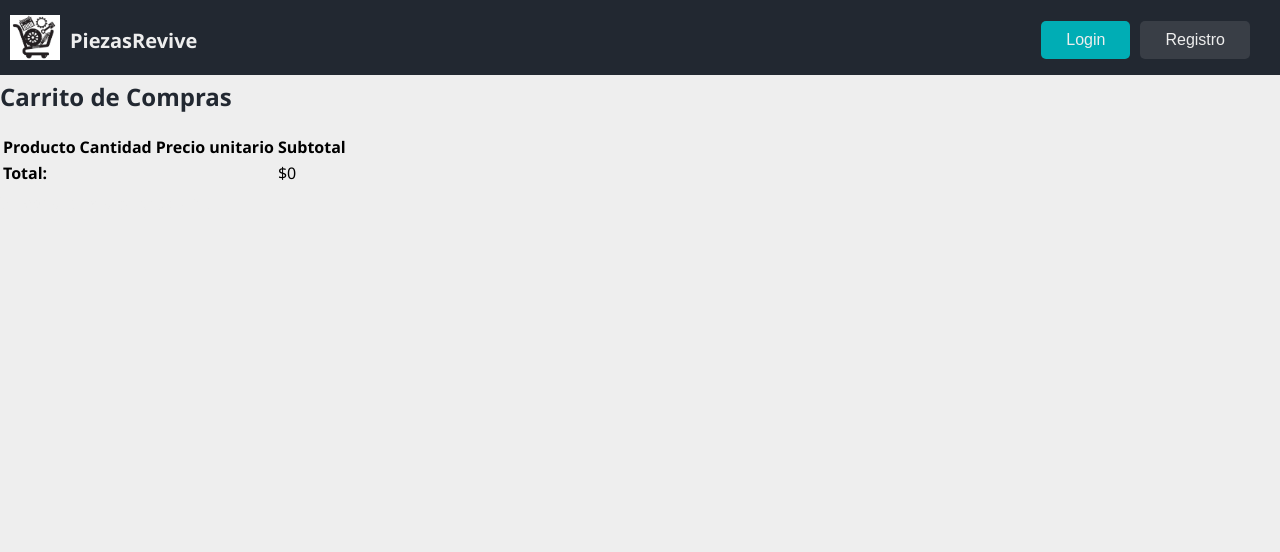
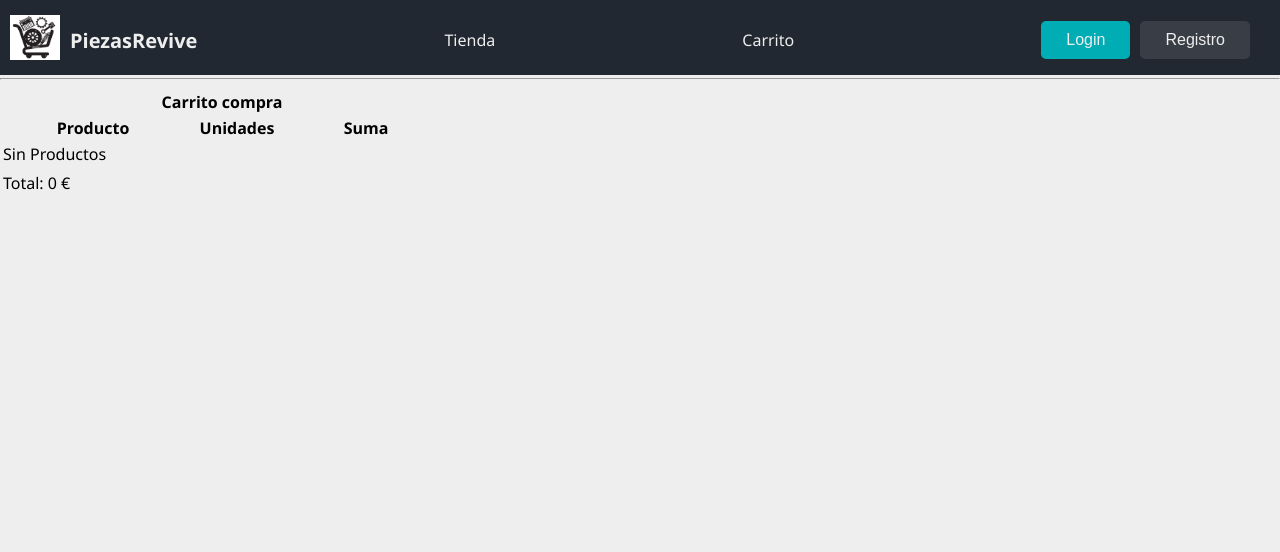
Before and after one commit to diegarlin/piezasRevive, a Django app: page /carrito/ in a window 1280 px wide. Shown: the top 552 px of the page. Run offline with Django 4.2, Linux system fonts and the light colour scheme; data that the repository does not hold is empty; parts of the project's set-up code (start-up, migrations or seed data) failed here and were passed over; some libraries are stand-ins or nearby versions.

Commit message:
Agregar, Quitar y Ver carrito de compra

```diff
--- a/carrito/admin.py
+++ b/carrito/admin.py
@@ -1,4 +1,4 @@
 from django.contrib import admin
-from .models import ItemCarrito
+#from .models import ItemCarrito
 
-admin.site.register(ItemCarrito)
+#admin.site.register(ItemCarrito)
--- /dev/null
+++ b/carrito/carrito.py
@@ -0,0 +1,69 @@
+from decimal import Decimal
+
+class Carrito:
+    def __init__(self, request):
+        self.request=request
+        self.session=request.session
+        carrito=self.session.get("carrito")
+        if not carrito:
+            carrito=self.session["carrito"]={}
+        #else:
+        self.carrito=carrito
+
+    def agregar(self, producto):
+        if not 'cantidad' in self.request.GET or self.request.GET['cantidad'] == '':
+            cantidad = 1
+        else:
+            cantidad = abs(int(self.request.GET['cantidad']))
+
+        if(str(producto.id) not in self.carrito.keys()):
+            self.carrito[producto.id]={
+                "videojuego_id":producto.id,
+                "nombre":producto.nombre,
+                "categoria":producto.categoria,
+                "marca":producto.marca,
+                "descripcion":producto.descripcion,
+                "precio": str(producto.precio*cantidad),
+                "cantidad":cantidad,
+                "imagen":producto.imagen,
+                "stock":producto.stock
+            }
+        else:
+            for key, value in self.carrito.items():
+                if key==str(producto.id):
+                    value["cantidad"]=value["cantidad"]+cantidad
+                    value["precio"]=float(value["precio"])+producto.precio*cantidad
+                    break
+        self.guardar_carrito()
+
+    def restar(self, producto):
+        if not 'cantidad' in self.request.GET or self.request.GET['cantidad'] == '':
+            cantidad = 1
+        else:
+            cantidad = abs(int(self.request.GET['cantidad']))
+
+        for key, value in self.carrito.items():
+                if key==str(producto.id):
+                    value["cantidad"]=value["cantidad"]-cantidad
+                    value["precio"]=float(value["precio"])-producto.precio*cantidad
+                    if value["cantidad"]<1:
+                        self.eliminar(producto)
+                    break
+        self.guardar_carrito()
+
+    def precio_total(self):
+        return sum(float(value['precio']) * value['cantidad'] for value in self.carrito.values())
+
+    def guardar_carrito(self):
+        self.session["carrito"]=self.carrito
+        self.session.modified=True
+
+    def eliminar(self, producto):
+        producto.id=str(producto.id)
+        if producto.id in self.carrito:
+            del self.carrito[producto.id]
+            self.guardar_carrito()
+
+    def limpiar_carrito(self):
+        self.session["carrito"]={}
+        self.session.modified=True
--- a/carrito/templates/carrito.html
+++ b/carrito/templates/carrito.html
@@ -5,33 +5,115 @@
 
 {% block content %}
 
-<h2>Carrito de Compras</h2>
-<table>
+<table class="table table-bordered">
+
   <thead>
+
     <tr>
-      <th>Producto</th>
-      <th>Cantidad</th>
-      <th>Precio unitario</th>
-      <th>Subtotal</th>
+      <hr>
+      <th colspan="3" class="text-center">
+        Carrito compra
+      </th>
+
     </tr>
+
+    <tr>
+
+      <th style="width: 180px;">Producto</th>
+      <th style="width: 100px;">Unidades</th>
+      <th style="width: 150px;">Suma</th>
+
+
+
+    </tr>
+
+
+
   </thead>
+
   <tbody>
-    {% for item in carrito %}
-      <tr>
-        <td>{{ item.producto.nombre }}</td>
-        <td>{{ item.cantidad }}</td>
-        <td>${{ item.producto.precio }}</td>
-        <td>${{ item.subtotal }}</td>
-      </tr>
+    {% if request.session.carrito.items %}
+
+    {% for key, value in request.session.carrito.items %}
+
+    <tr class="text-center">
+
+      <td>{{value.nombre}}</td>
+      <td style="text-align: center;">{{value.cantidad}}</td>
+      <td>
+
+        {{value.precio}} €
+
+
+      </td>
+
+
+    </tr>
+
+
+
     {% endfor %}
+
+    {% else %}
+
+    <tr>
+
+      <td colspan="3">
+        <div class="alert alert-danger text-center">
+
+          Sin Productos
+        </div>
+      </td>
+
+
+    </tr>
+
+
+    {% endif %}
+
+
+
+
   </tbody>
+  <hr>
   <tfoot>
+
     <tr>
-      <td colspan="3"><strong>Total:</strong></td>
-      <td>${{ total }}</td>
+
+      <td colspan="3">
+        Total: {{carrito.precio_total}} €
+
+      </td>
+      <td colspan="3" style="text-align: center;">
+
+        <a href="{% url 'carrito:limpiar' %}" class="text-center">Limpiar Carrito</a>
+
+      </td>
+
     </tr>
+    <tr>
+
+
+    </tr>
+
+    {% if request.session.cesta.items %}
+    <tr>
+
+      <td colspan="3" style="text-align: center;">
+
+        <a href="{% url 'pedidos:hacer_pedido' %}" class="btn btn-sm btn-success">Hacer pedido</a>
+
+
+      </td>
+
+    </tr>
+    {% endif %}
+
   </tfoot>
+
+
+
 </table>
-<a href="{% url 'listar_productos' %}">Volver a la lista de productos</a>
+
 
 {% endblock %}
--- a/carrito/templates/listar_productos.html
+++ b/carrito/templates/listar_productos.html
@@ -9,7 +9,6 @@
   <h3>{{ producto.nombre }}</h3>
   <p>{{ producto.descripcion }}</p>
   <p>Precio: ${{ producto.precio }}</p>
-  <a href="{% url 'agregar_al_carrito' producto.id %}">Agregar al Carrito</a>
 {% endfor %}
 
 {% endblock %}
--- a/carrito/urls.py
+++ b/carrito/urls.py
@@ -2,8 +2,12 @@ from django.urls import path
 
 from . import views
 
+app_name="carrito"
+
 urlpatterns = [
-    path("carrito/", views.ver_carrito, name="carrito"),
-    path("agregar/<int:producto_id>/", views.agregar_al_carrito, name="agregar_al_carrito"),
-    path("listar_productos/", views.listar_productos, name="listar_productos"),
+    path("agregar/<int:producto_id>/", views.agregar_producto, name="agregar"),
+    path("eliminar/<int:producto_id>/", views.eliminar_producto, name="eliminar"),
+    path("restar/<int:producto_id>/", views.restar_producto, name="restar"),
+    path("limpiar/", views.limpiar_carrito, name="limpiar"),
+    path("carrito/", views.ver_carrito, name="carrito")
 ]
--- a/carrito/views.py
+++ b/carrito/views.py
@@ -1,24 +1,63 @@
-from django.shortcuts import render, get_object_or_404
-from django.http import HttpResponseRedirect
+from django.shortcuts import render
+
+from .carrito import Carrito
+
 from producto.models import Producto
-from .models import ItemCarrito
 
-def listar_productos(request):
-    productos = Producto.objects.all()
-    return render(request, 'listar_productos.html', {'productos': productos})
+from django.shortcuts import redirect
 
-def agregar_al_carrito(request, producto_id):
-    producto = get_object_or_404(Producto, id=producto_id)
-    carrito_item, creado = ItemCarrito.objects.get_or_create(producto=producto)
-    carrito_item.cantidad += 1
-    carrito_item.save()
-    return render(request, 'agregar_al_carrito.html', {'producto': producto})
+from django.contrib import messages
+
+# Create your views here.
+
+def agregar_producto(request, producto_id):
+
+    carrito=Carrito(request)
+
+    producto=Producto.objects.get(id=producto_id)
+
+    if (str(producto_id) in carrito.carrito):
+        total = int(request.GET['cantidad']) + carrito.carrito[str(producto_id)]["cantidad"]
+        if (total >  producto.stock):
+            messages.error(request, f"No hay {total} copias disponibles, el stock de {producto.nombre} es {producto.stock} copias")
+            return redirect(request.GET['next'])
+
+    carrito.agregar(producto=producto)
+
+    return redirect(request.GET['next'])
+
+
+def eliminar_producto(request, producto_id):
+
+    carrito=Carrito(request)
+
+    producto=Producto.objects.get(id=producto_id)
+
+    carrito.eliminar(producto=producto)
+
+    return redirect(request.GET['next'])
+
+
+def restar_producto(request, producto_id):
+
+    carrito=Carrito(request)
+
+    producto=Producto.objects.get(id=producto_id)
+
+    carrito.restar(producto=producto)
+
+    return redirect(request.GET['next'])
+
+
+def limpiar_carrito(request):
+
+    carrito=Carrito(request)
+
+    carrito.limpiar_carrito()
+
+    return redirect('../carrito/')
 
 def ver_carrito(request):
-    carrito = ItemCarrito.objects.all()
+    carrito = Carrito(request)
 
-    for item in carrito:
-        item.subtotal = item.producto.precio * item.cantidad
-
-    total = sum(item.producto.precio * item.cantidad for item in carrito)
-    return render(request, 'carrito.html', {'carrito': carrito, 'total': total})
+    return render(request, 'carrito.html', {'carrito': carrito})
--- a/piezasRevive/templates/piezasRevive/base.html
+++ b/piezasRevive/templates/piezasRevive/base.html
@@ -18,6 +18,12 @@
             <div class="logo-container">
                 <a href="/"><img src="{% static 'piezasRevive/images/logo.png' %}" alt="Logo" class="logo"></a>
                 <a href="/"><span class="company-name">PiezasRevive</span></a>
+            </div>
+            <div>
+                <a href="/product">Tienda</a>
+            </div>
+            <div>
+                <a href="/carrito">Carrito</a>
             </div>
             <div class="button-container">
                 {% if user.is_authenticated %}
--- a/producto/models.py
+++ b/producto/models.py
@@ -51,7 +51,8 @@ class Producto(models.Model):
     )
 
     descripcion = models.TextField()
-    precio = models.DecimalField(max_digits=10, decimal_places=2)
+    precio = models.FloatField()
+    #precio = models.DecimalField(max_digits=10, decimal_places=2)
     imagen = models.URLField()
     stock = models.IntegerField()
 
```
Also changed, not shown: carrito/models.py (+1 -9 lines), producto/templates/producto/agregar_al_carrito.html (added, +11 -0 lines), producto/templates/producto/producto.html (+12 -0 lines), producto/views.py (+3 -4 lines), carrito/migrations/0002_remove_itemcarrito_carrito_delete_carrito.py (deleted).
